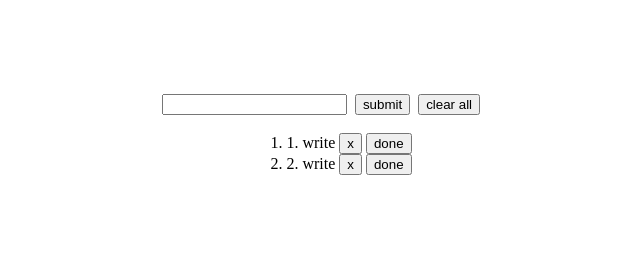
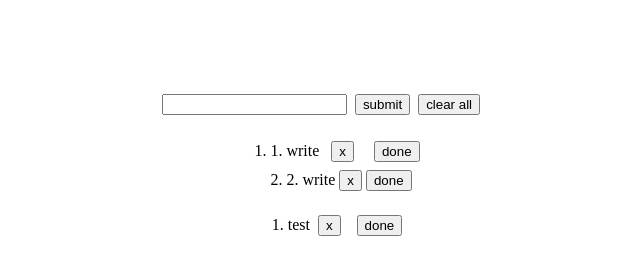
Before and after one commit to IG-Kim2511/me_2021-0610_todolist-js, a plain HTML site: page index.html in a window 1280 px wide. Shown: the whole page, without its empty margins (319-959 px from the left). Drawn offline with Linux system fonts and the light colour scheme.

Commit message:
js-create, append elements

```diff
--- a/index.html
+++ b/index.html
@@ -4,7 +4,7 @@
     <meta charset="UTF-8">
     <meta http-equiv="X-UA-Compatible" content="IE=edge">
     <meta name="viewport" content="width=device-width, initial-scale=1.0">
-    <title>Document</title>
+    <title>todo-list</title>
     <link rel="stylesheet" href="style.css">
 </head>
 <body>
@@ -21,9 +21,9 @@
          -->
         <div class="todo">
             <ol class="todo_ol">
-                <li> 1. write
-                     <button>x</button>
-                    <button>done</button>
+                <li class="todo_li"> 1. write
+                    <button class="todo_delete">x</button>
+                    <button class="todo_done">done</button>
                 </li>
                 <li> 2. write
                      <button>x</button>
--- a/script.js
+++ b/script.js
@@ -29,8 +29,23 @@ const todoClearAll = document.querySelector('.todo_clear_all');
 /* ⚡create */
 let div = document.createElement('div');
 div.className = 'todo';
-div.innerHTML = ''; //input box submitted
+document.body.append(div);
 
+let ol = document.createElement('ol');
+ol.className = 'todo_ol';
+div.append(ol);
 
-// ●append
-document.body.append(div);
+let li = document.createElement('li');
+li.className = 'todo_li';
+li.innerHTML = 'test'; //input box submitted
+ol.append(li);
+
+let button = document.createElement('button');
+button.className = 'todo_delete';
+button.innerHTML = 'x';
+li.append(button);
+
+let button2 = document.createElement('button');
+button2.className = 'todo_done';
+button2.innerHTML = 'done';
+li.append(button2);
--- a/style.css
+++ b/style.css
@@ -11,3 +11,7 @@ html {
 
     list-style-position: inside;
   }
+
+  .todo_delete, .todo_done{
+      margin: .5rem;
+  }
```
